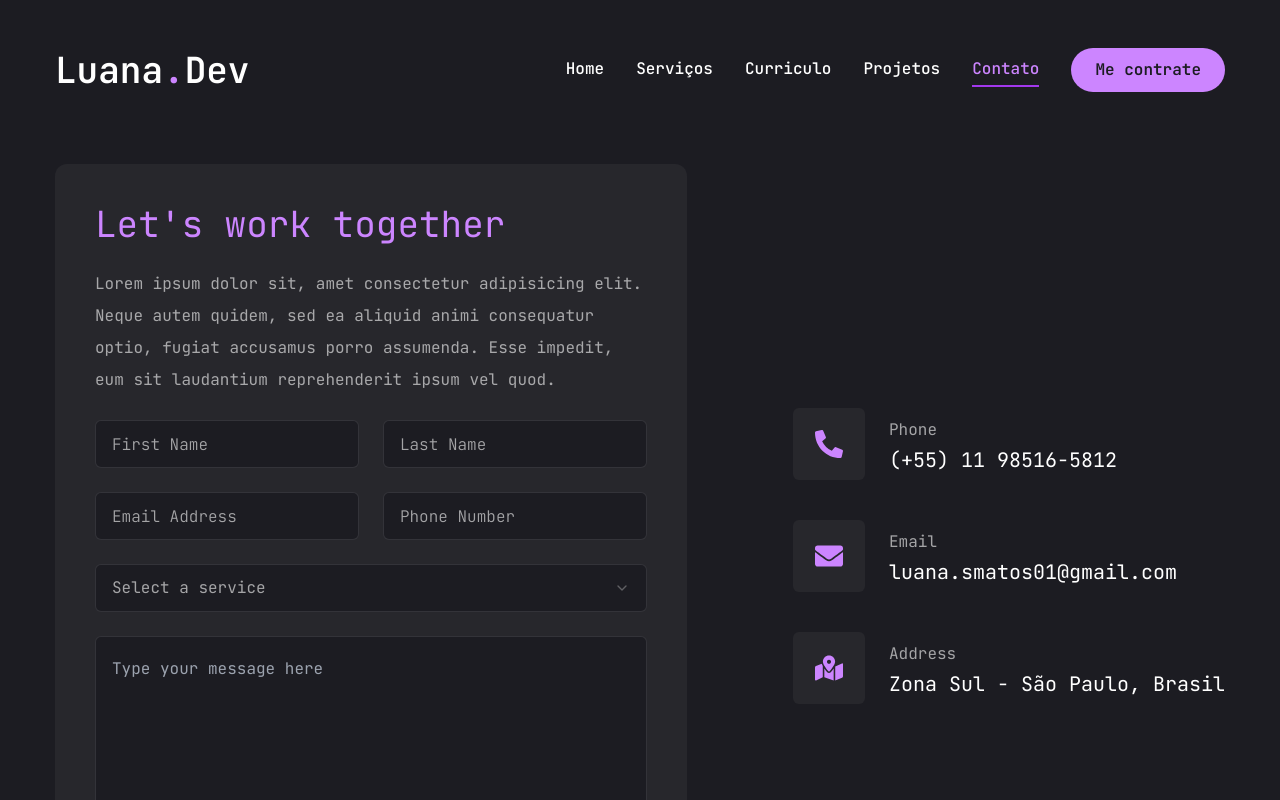
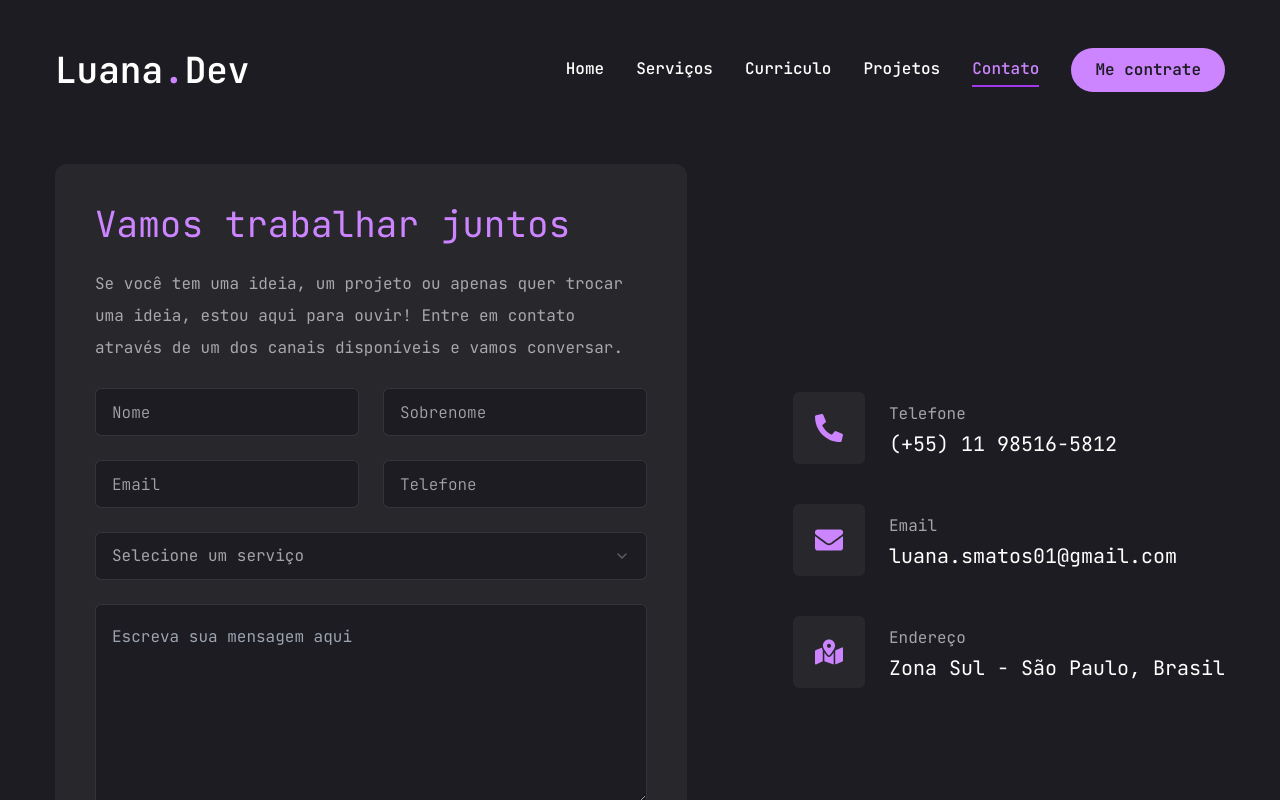
Before and after one commit to laLuna01/Portfolio, a Next.js app: page /contact in a window 1280 px wide. Shown: the top 800 px of the page. Built offline with nearby package versions, Linux system fonts and the light colour scheme.

Commit message:
contact page update

```diff
--- a/src/app/contact/page.jsx
+++ b/src/app/contact/page.jsx
@@ -10,7 +10,7 @@ import { motion } from "framer-motion";
 const info = [
   {
     icon: <FaPhoneAlt />,
-    title: "Phone",
+    title: "Telefone",
     description: "(+55) 11 98516-5812",
   },
   {
@@ -20,7 +20,7 @@ const info = [
   },
   {
     icon: <FaMapMarkedAlt />,
-    title: "Address",
+    title: "Endereço",
     description: "Zona Sul - São Paulo, Brasil",
   },
 ]
@@ -31,29 +31,29 @@ const Contact = () => {
       <div className="flex flex-col xl:flex-row gap-[30px]">
         <div className="xl:w-[54%] order-2 xl:order-none">
           <form className="flex flex-col gap-6 p-10 bg-[#27272c] rounded-xl">
-            <h3 className="text-4xl text-accent">Let&apos;s work together</h3>
-            <p className="text-white/60">Lorem ipsum dolor sit, amet consectetur adipisicing elit. Neque autem quidem, sed ea aliquid animi consequatur optio, fugiat accusamus porro assumenda. Esse impedit, eum sit laudantium reprehenderit ipsum vel quod.</p>
+            <h3 className="text-4xl text-accent">Vamos trabalhar juntos</h3>
+            <p className="text-white/60">Se você tem uma ideia, um projeto ou apenas quer trocar uma ideia, estou aqui para ouvir! Entre em contato através de um dos canais disponíveis e vamos conversar.</p>
             <div className="grid grid-cols-1 md:grid-cols-2 gap-6">
-              <Input type="firstname" placeholder="First Name" />
-              <Input type="lastname" placeholder="Last Name" />
-              <Input type="email" placeholder="Email Address" />
-              <Input type="phone" placeholder="Phone Number" />
+              <Input type="firstname" placeholder="Nome" />
+              <Input type="lastname" placeholder="Sobrenome" />
+              <Input type="email" placeholder="Email" />
+              <Input type="phone" placeholder="Telefone" />
             </div>
             <Select>
               <SelectTrigger className="w-full">
-                <SelectValue placeholder="Select a service" />
+                <SelectValue placeholder="Selecione um serviço" />
               </SelectTrigger>
               <SelectContent>
                 <SelectGroup>
-                  <SelectLabel>Select a service</SelectLabel>
+                  <SelectLabel>Selecione um serviço</SelectLabel>
                   <SelectItem value="est">Web Development</SelectItem>
                   <SelectItem value="cst">UI/UX Design</SelectItem>
                   <SelectItem value="mst">Logo Design</SelectItem>
                 </SelectGroup>
               </SelectContent>
             </Select>
-            <Textarea className="h-[200px]" placeholder="Type your message here" />
-            <Button size="md" className="max-w-40 bg-accent hover:bg-accent-hover">Send Message</Button>
+            <Textarea className="h-[200px]" placeholder="Escreva sua mensagem aqui" />
+            <Button size="md" className="max-w-40 bg-accent hover:bg-accent-hover">Enviar</Button>
           </form>
         </div>
         <div className="flex-1 flex items-center xl:justify-end order-1 xl:order-none mb-8 xl:mb-0">
```
